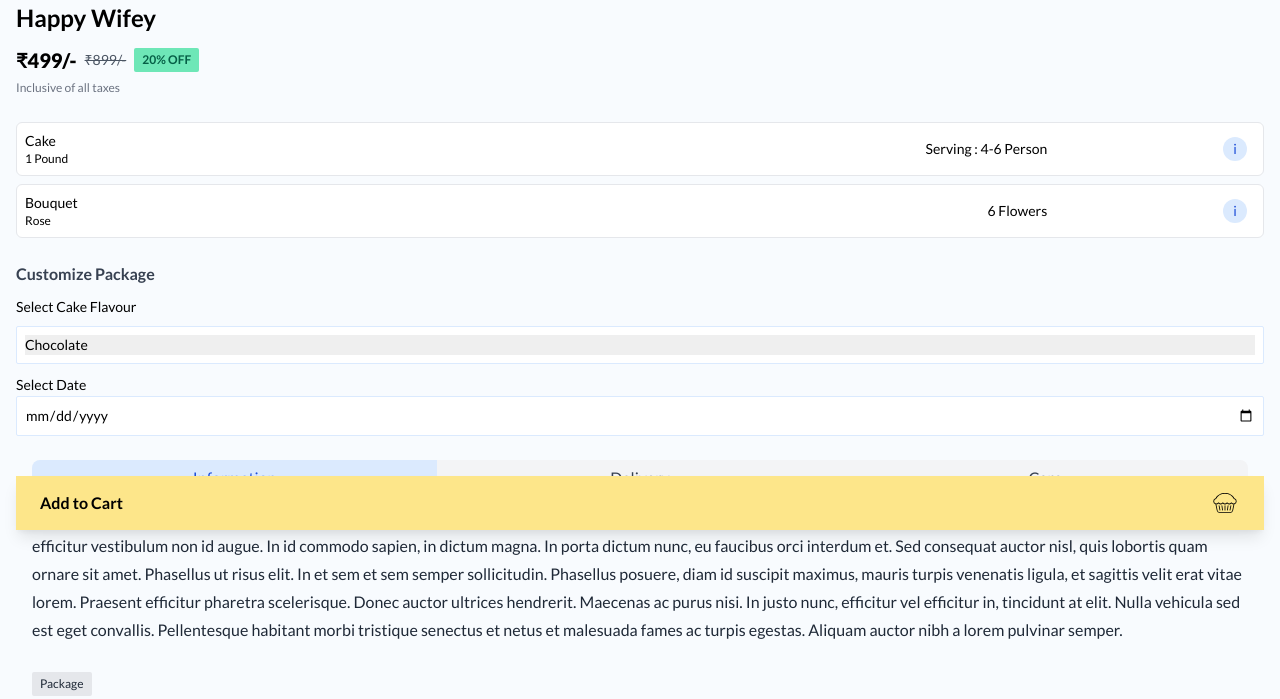
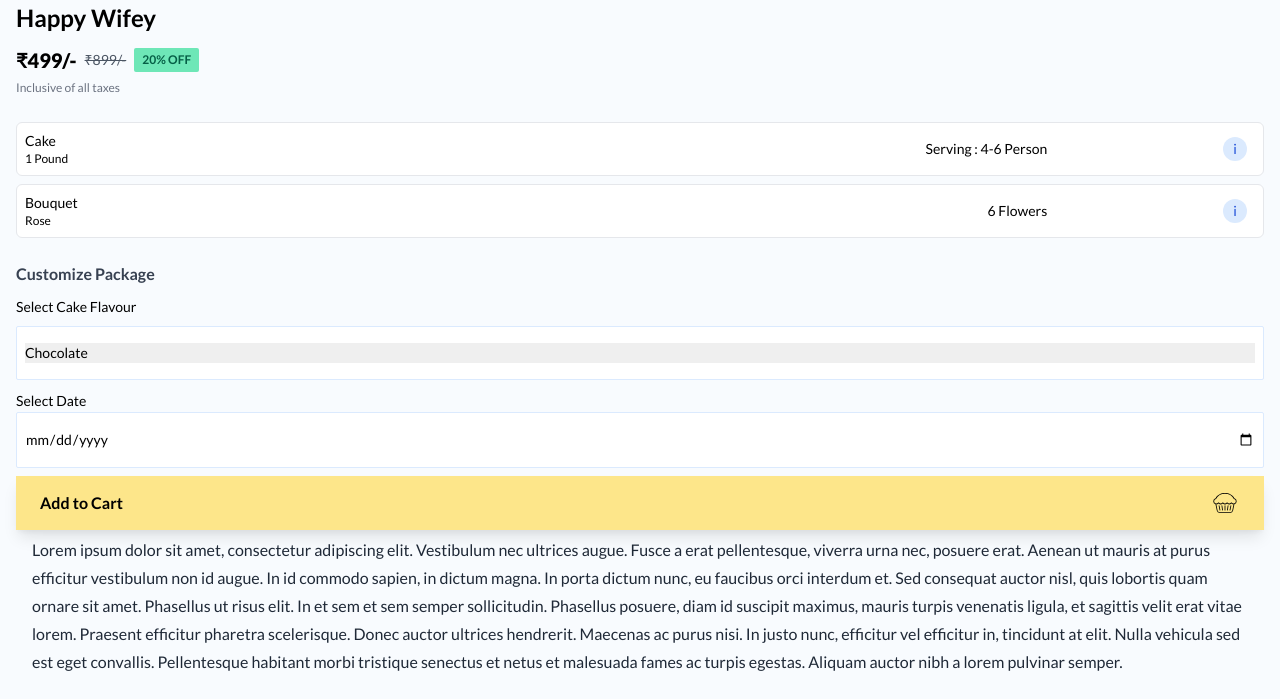
Before and after one commit to orangepreneur/partybear, a website: page dist/package.html in a window 1280 px wide. Shown: the part 270-969 px from the top of the page. Drawn offline with nearby package versions, Linux system fonts and the light colour scheme.

Commit message:
Select Tab

```diff
--- a/dist/package.html
+++ b/dist/package.html
@@ -187,7 +187,7 @@ select::-ms-expand {
         </script>
         <div
           id="selectFlavor"
-          class="bg-white mt-2 text-sm border rounded-sm border-blue-100 w-full px-2 py-2"
+          class="bg-white mt-2 text-sm border rounded-sm border-blue-100 w-full px-2 py-4"
         >
         <select style="width:100%" name="cakeFlavor" id="cakeFlavor">
           <option value="chocolate">Chocolate</option>
@@ -199,7 +199,7 @@ select::-ms-expand {
       <div class="mt-2">
         <label class="text-sm" for="date"> Select Date</label>
         <input
-          class="block text-sm border rounded-sm border-blue-100 w-full px-2 py-2"
+          class="block text-sm border rounded-sm border-blue-100 w-full px-2 py-4"
           type="date"
           name="date"
           id="date" value="Select Date"
```
Also changed, not shown: dist/tailwind.css.
